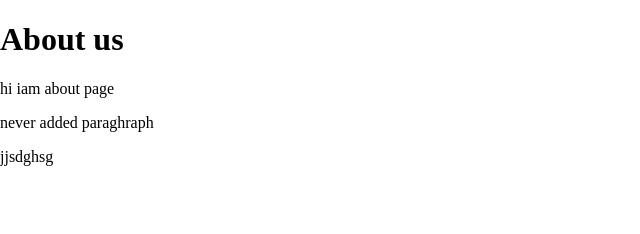
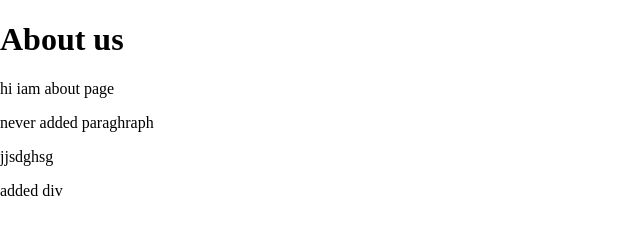
Before and after one commit to Ashis-2003/learning-git, a plain HTML site: page about.html in a window 1280 px wide. Shown: the full height of the page, 0-640 px from the left. Drawn offline with Linux system fonts and the light colour scheme.

Commit message:
added vdivi

```diff
--- a/about.html
+++ b/about.html
@@ -11,5 +11,6 @@
     <p>hi iam about page</p>
     <p> never added paraghraph</p>
     <p>jjsdghsg</p>
+    <div>added div</div>
 </body>
 </html>
```
